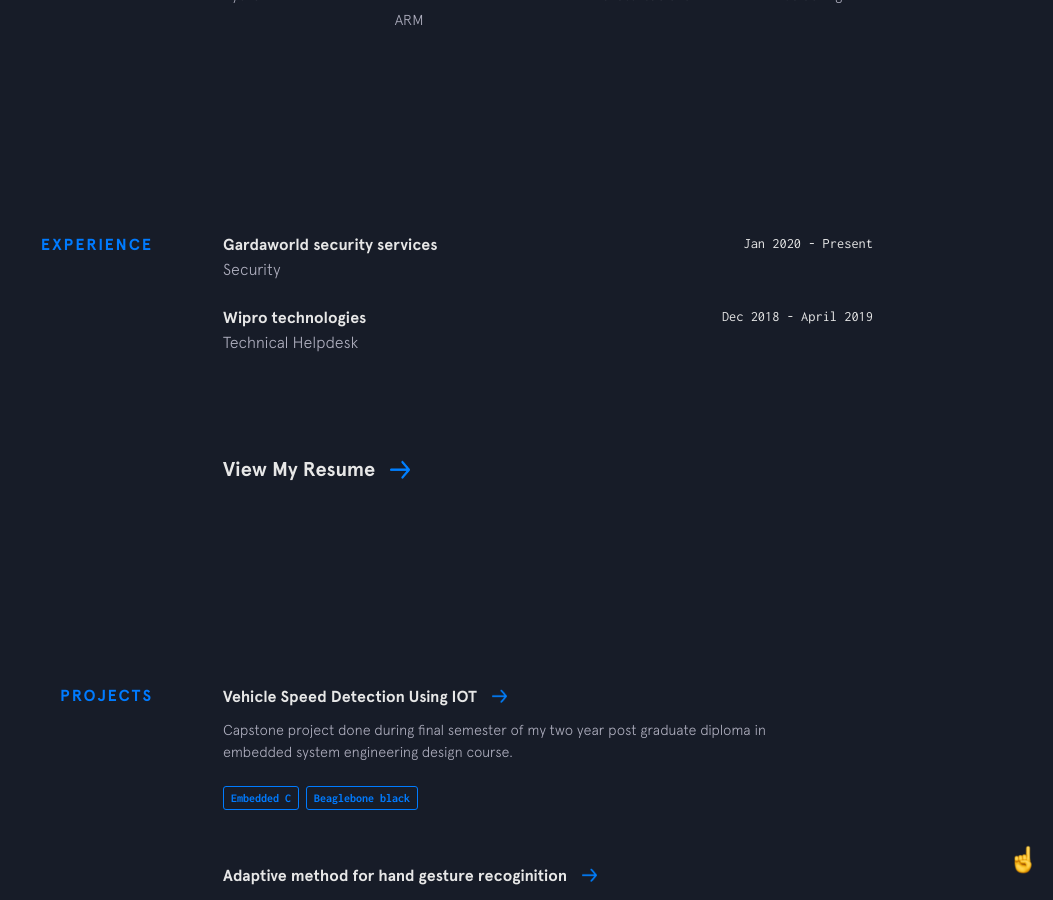
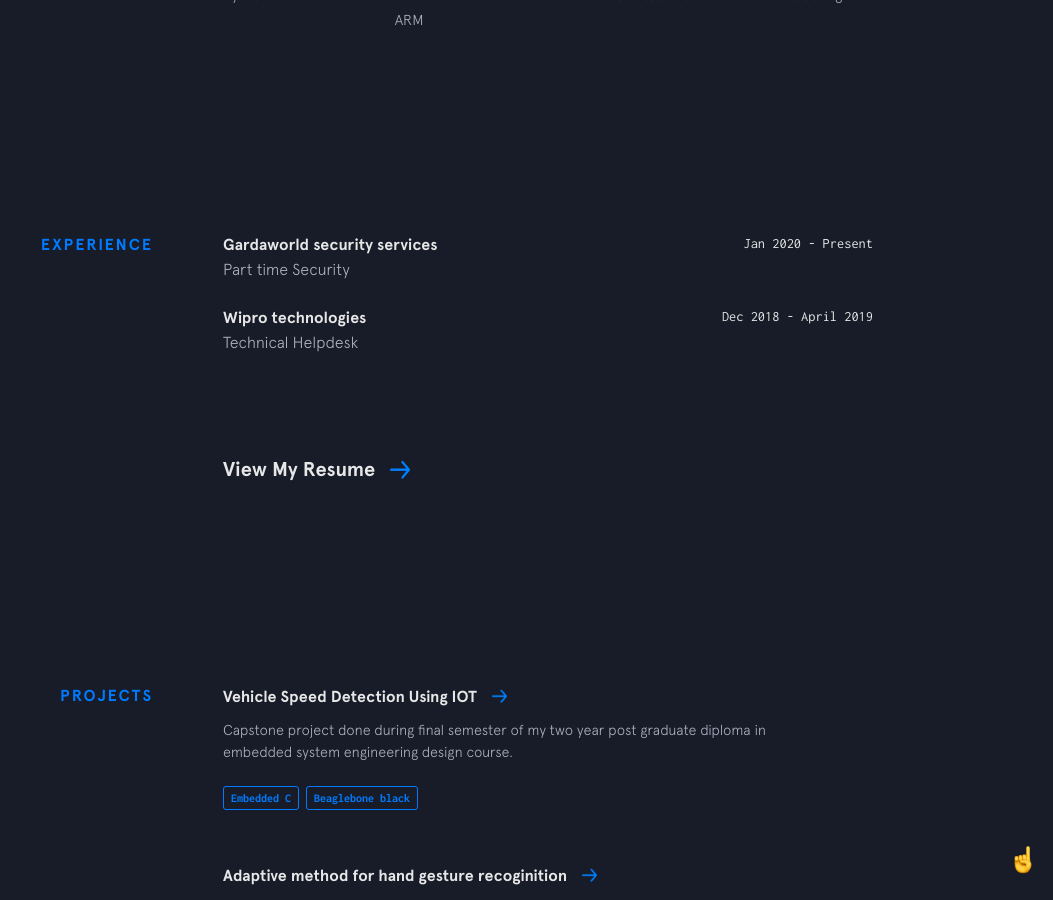
Before and after one commit to gov466/gov466.github.io, a Jekyll site: the page built from index.html, in a window 1280 px wide and 900 px high, scrolled down 1610 px. Shown: the whole window, without its empty margins (227-1280 px from the left). Built offline with Jekyll 4.4.1, drawn with Linux system fonts in a browser that asks for light colours; nearby versions of some CDN libraries.

Commit message:
Update experience.yml

```diff
--- a/_data/experience.yml
+++ b/_data/experience.yml
@@ -1,7 +1,7 @@
 - company: Gardaworld security services
   url: https://www.garda.com/
   time: Jan 2020 - Present
-  position: Security
+  position: Part time Security
 
 - company: Wipro technologies
   url: https://www.wipro.com/en-CA/contact-wipro/
```
